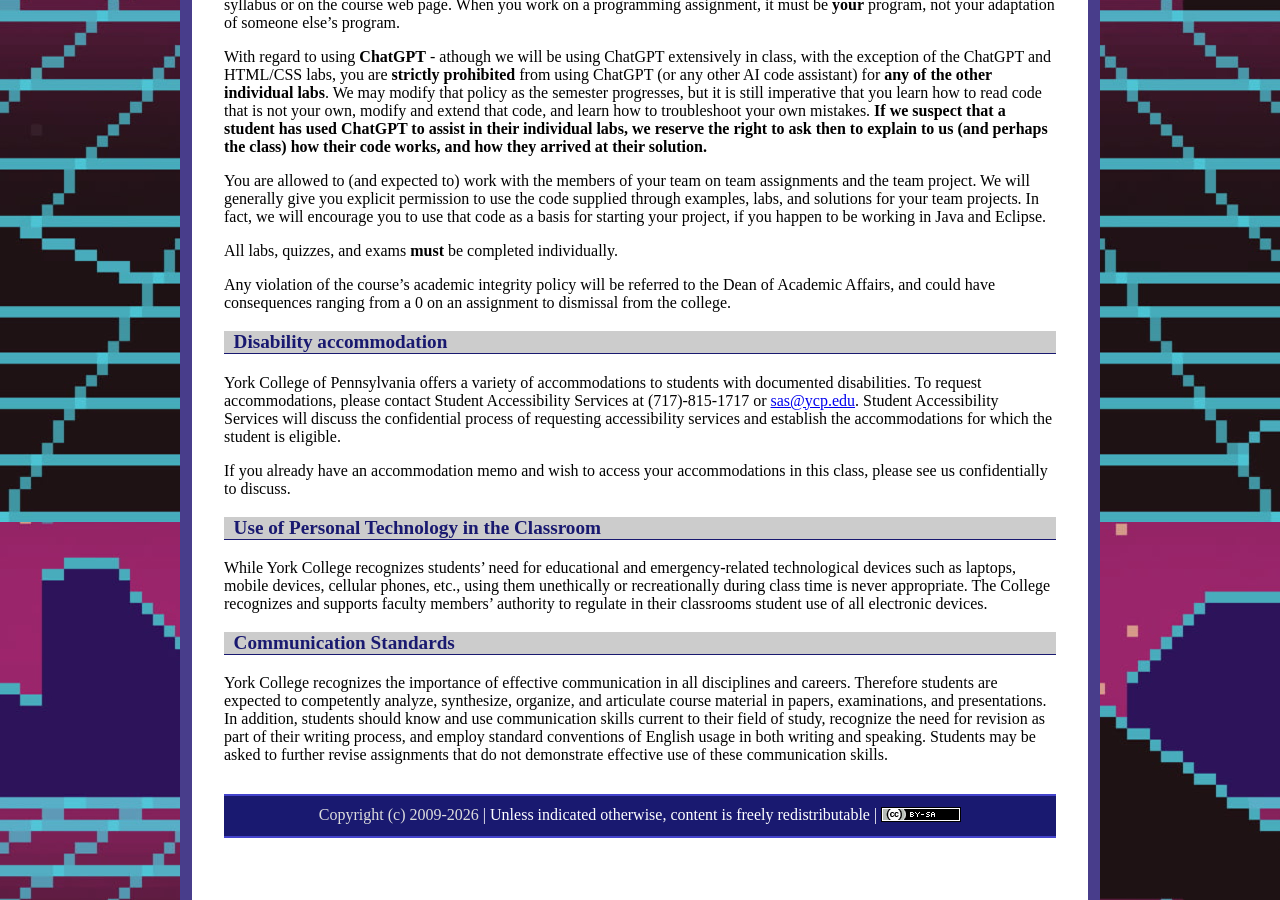
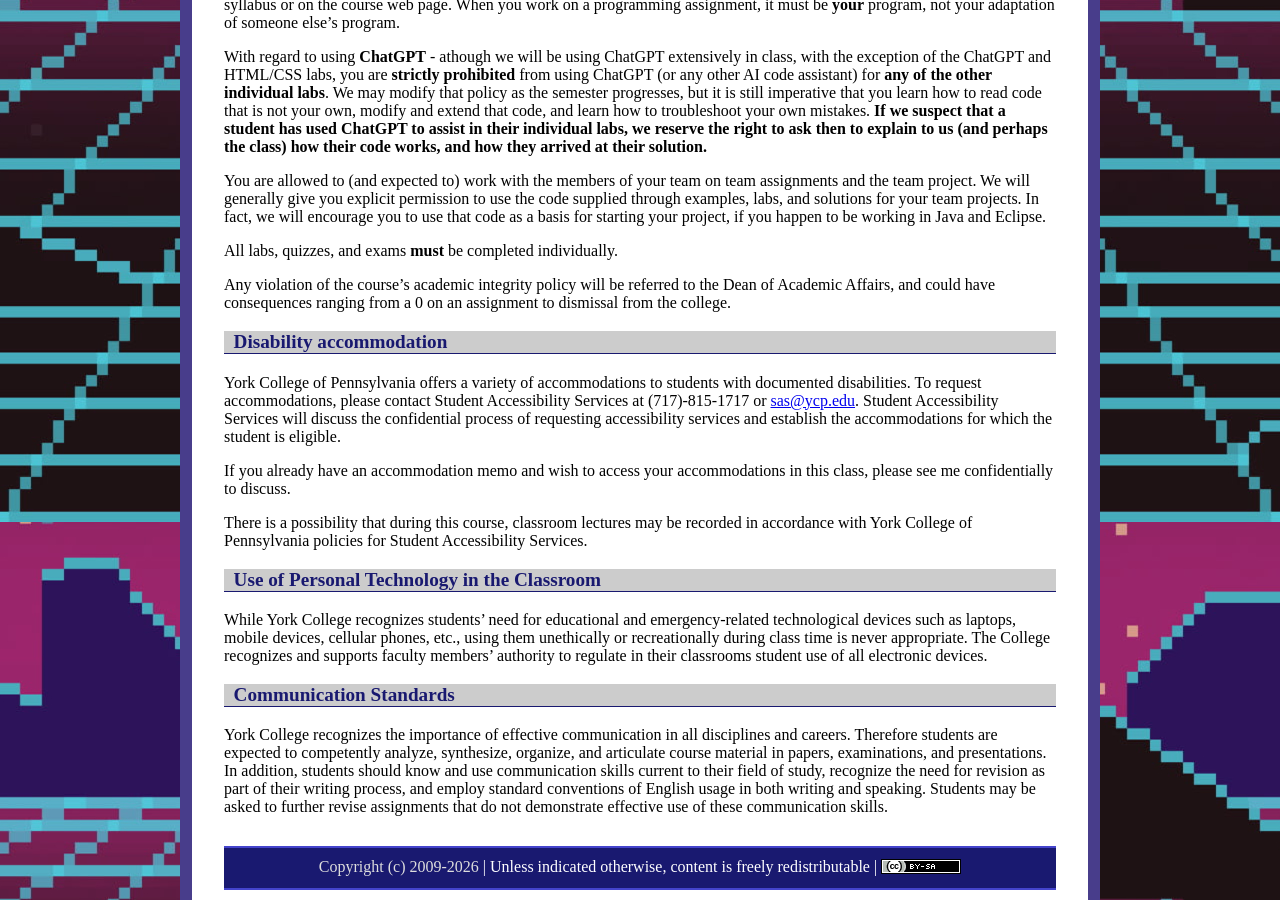
Before and after one commit to ycpcs/cs320-spring2026, a Jekyll site: the page built from syllabus.md, in a window 1280 px wide and 900 px high, scrolled down 3978 px. Built offline with Jekyll 4.4.1, drawn with Linux system fonts in a browser that asks for light colours.

Commit message:
update syllabus
update syllabus

```diff
--- a/syllabus.md
+++ b/syllabus.md
@@ -174,7 +174,9 @@ Any violation of the course's academic integrity policy will be referred to the
 
 York College of Pennsylvania offers a variety of accommodations to students with documented disabilities. To request accommodations, please contact Student Accessibility Services at (717)-815-1717 or <sas@ycp.edu>. Student Accessibility Services will discuss the confidential process of requesting accessibility services and establish the accommodations for which the student is eligible.
 
-If you already have an accommodation memo and wish to access your accommodations in this class, please see us confidentially to discuss.
+If you already have an accommodation memo and wish to access your accommodations in this class, please see me confidentially to discuss.
+
+There is a possibility that during this course, classroom lectures may be recorded in accordance with York College of Pennsylvania policies for Student Accessibility Services.
 
 ### Use of Personal Technology in the Classroom
 
```
